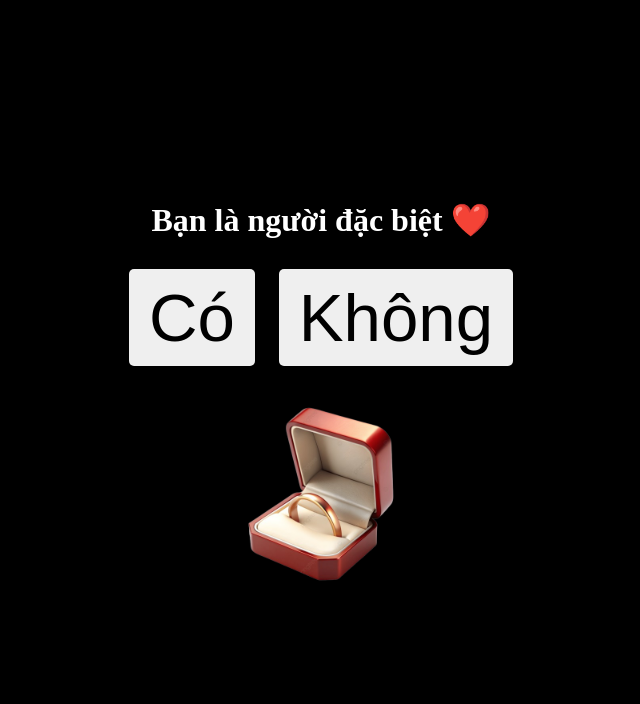
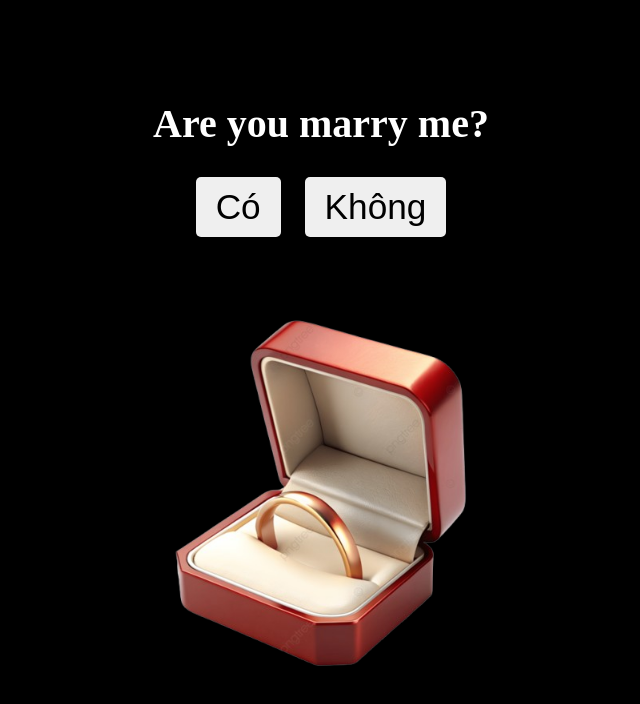
Before and after one commit to ThiKim148/love, a plain HTML site: page index.html in a window 1280 px wide. Both pictures are taken after a click on the button "Có". Shown: the whole page, without its empty margins (319-959 px from the left). Drawn offline with Linux system fonts and the light colour scheme.

Commit message:
adjust the style of the yes and no button

```diff
--- a/index.html
+++ b/index.html
@@ -9,7 +9,7 @@
 <body>
   <div class="container">
     <canvas id="fireworks"></canvas>
-    <h1 id="message">Bạn là người đặc biệt ❤️</h1>
+    <h1 id="message">Are you marry me?</h1>
     <div class="buttons">
       <button id="yesBtn">Có</button>
       <button id="noBtn">Không</button>
--- a/style.css
+++ b/style.css
@@ -30,7 +30,7 @@ body {
 
 h1 {
     color: #ffffff;
-    font-size: 2em;
+    font-size: 2.5em;
     text-align: center;
     opacity: 0;
     transition: opacity 2s ease-in-out;
@@ -45,7 +45,7 @@ h1 {
 button {
     margin: 10px;
     padding: 10px 20px;
-    font-size: 4.2em;
+    font-size: 2.2em;
     border: none;
     border-radius: 5px;
     cursor: pointer;
@@ -53,12 +53,12 @@ button {
 
 #ringBox {
     display: none;
-    margin-top: 20px;
+    margin-top: 50px;
     z-index: 10;
 }
 
 #ringBox img {
-    width: 200px;
+    width: 400px;
     height: auto;
     opacity: 0;
     transform: scale(0.5);
@@ -95,6 +95,10 @@ button {
         padding: 8px 16px;
     }
 
+    #ringBox {
+        margin-top: 20px;
+    }
+
     #ringBox img {
         width: 750px;
     }
```
Also changed, not shown: 1 other file.
